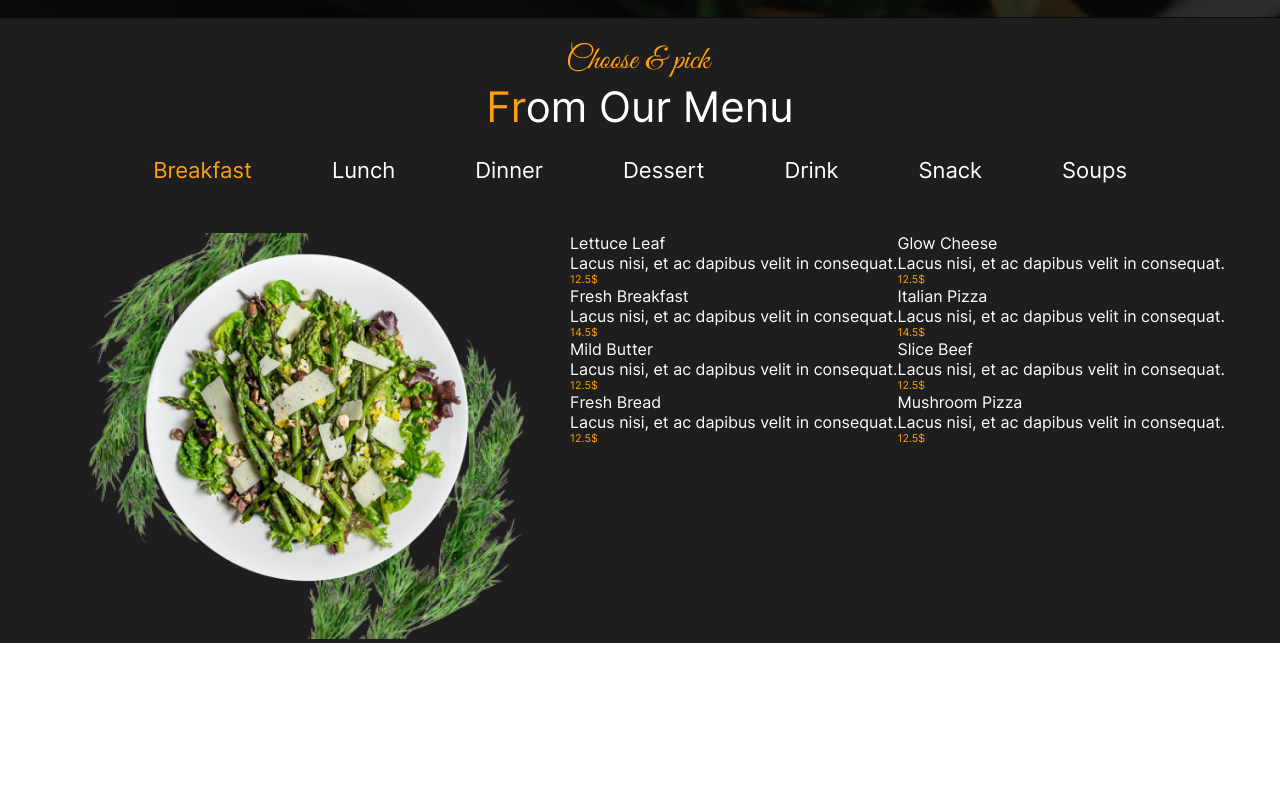
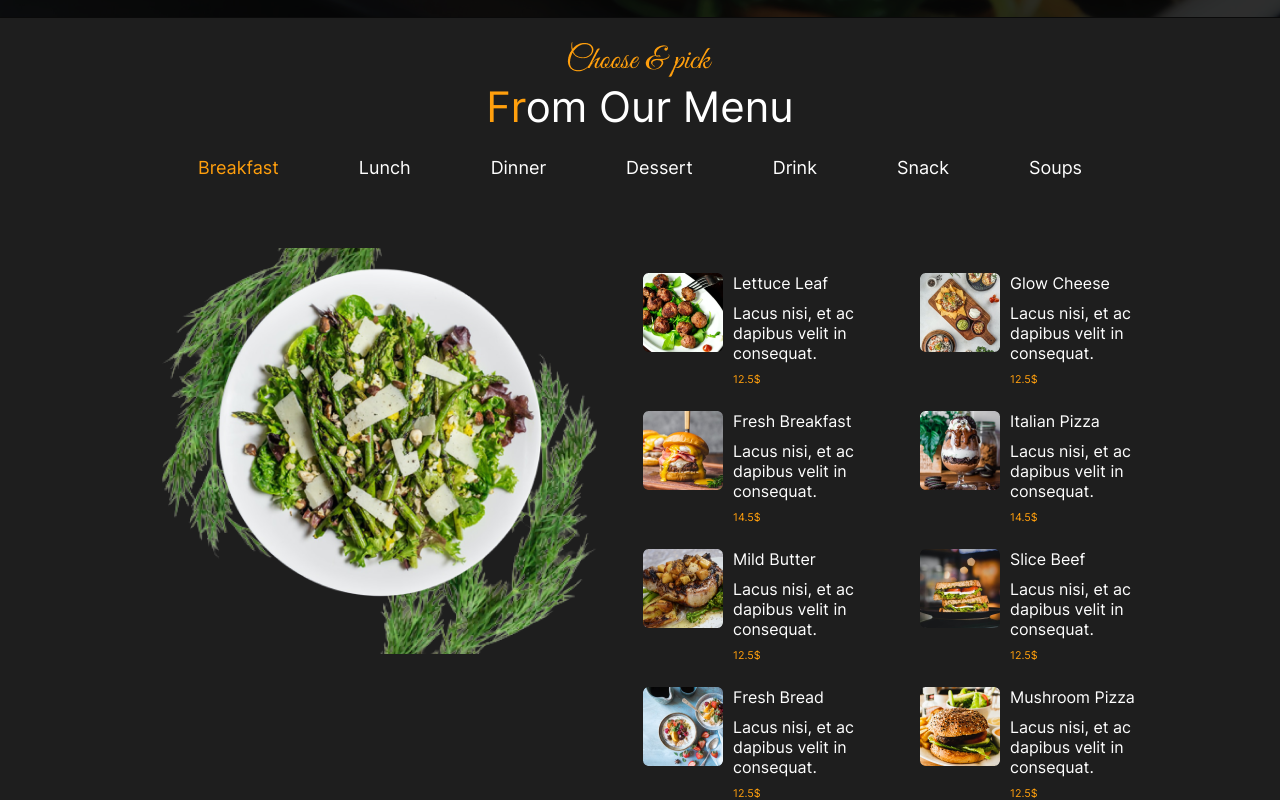
Before and after one commit to cyrilmuchemi/Restaurant-Website, a website built with webpack: page src/index.html in a window 1280 px wide. Shown: the part 3533-4333 px from the top of the page. Before the commit the page ends 4176 px from the top, so only its background shows below. Built offline with nearby package versions, Linux system fonts and the light colour scheme; files whose address does not match are found by name.

Commit message:
Complete the menu

```diff
--- a/src/index.html
+++ b/src/index.html
@@ -269,6 +269,9 @@
                     </article>
                 </div>
             </div>
+            <div class="chef">
+
+            </div>
     </main>
 </body>
 </html>
--- a/src/index.js
+++ b/src/index.js
@@ -33,6 +33,14 @@ import pizza from './images/pizza.png';
 import menuHeading from './images/Choose & pick.png';
 import menuLeaf from './images/menu-leaf.png';
 import menuPlate from './images/menu-plata.png';
+import food0 from './images/food-0.png';
+import food1 from './images/food-1.png';
+import food2 from './images/food-2.png';
+import food3 from './images/food-3.png';
+import food4 from './images/food-4.png';
+import food5 from './images/food-5.png';
+import food6 from './images/food-6.png';
+import food7 from './images/food-7.png';
 
 class Background {
   static heroBackground() {
@@ -292,6 +300,70 @@ class Background {
     menuPlateBox.appendChild(plateImage);
     return menuPlateBox;
   }
+
+  static menuItem1() {
+    const foodBox = document.querySelector('.food-image-0');
+    const foodImage = new Image();
+    foodImage.src = food0;
+    foodBox.appendChild(foodImage);
+    return foodBox;
+  }
+
+  static menuItem2() {
+    const foodBox = document.querySelector('.food-image-1');
+    const foodImage = new Image();
+    foodImage.src = food1;
+    foodBox.appendChild(foodImage);
+    return foodBox;
+  }
+
+  static menuItem3() {
+    const foodBox = document.querySelector('.food-image-2');
+    const foodImage = new Image();
+    foodImage.src = food2;
+    foodBox.appendChild(foodImage);
+    return foodBox;
+  }
+
+  static menuItem4() {
+    const foodBox = document.querySelector('.food-image-3');
+    const foodImage = new Image();
+    foodImage.src = food3;
+    foodBox.appendChild(foodImage);
+    return foodBox;
+  }
+
+  static menuItem5() {
+    const foodBox = document.querySelector('.food-image-4');
+    const foodImage = new Image();
+    foodImage.src = food4;
+    foodBox.appendChild(foodImage);
+    return foodBox;
+  }
+
+  static menuItem6() {
+    const foodBox = document.querySelector('.food-image-5');
+    const foodImage = new Image();
+    foodImage.src = food5;
+    foodBox.appendChild(foodImage);
+    return foodBox;
+  }
+
+  static menuItem7() {
+    const foodBox = document.querySelector('.food-image-6');
+    const foodImage = new Image();
+    foodImage.src = food6;
+    foodBox.appendChild(foodImage);
+    return foodBox;
+  }
+
+  static menuItem8() {
+    const foodBox = document.querySelector('.food-image-7');
+    const foodImage = new Image();
+    foodImage.src = food7;
+    foodBox.appendChild(foodImage);
+    return foodBox;
+  }
 }
 
 Background.heroBackground();
@@ -326,3 +398,11 @@ Background.customer();
 Background.menuHeader();
 Background.menuLeaf();
 Background.menuPlate();
+Background.menuItem1();
+Background.menuItem2();
+Background.menuItem3();
+Background.menuItem4();
+Background.menuItem5();
+Background.menuItem6();
+Background.menuItem7();
+Background.menuItem8();
--- a/src/style.css
+++ b/src/style.css
@@ -381,7 +381,7 @@
 .menu-navigation{
     display: flex;
     gap: 80px;
-    font-size: 22px;
+    font-size: 18px;
     padding-top: 25px;
     cursor: pointer;
 }
@@ -401,10 +401,24 @@
 
 .menu-container{
     display: flex;
-    margin-top: 50px;
+    margin-top: 70px;
+    width: 80%;
     color: var(--clr-white);
 }
 
 .menu-list{
     display: flex;
+    gap: 45px;
 }
+
+.food{
+    display: flex;
+    gap: 10px;
+    padding-top: 25px;
+}
+
+.food-text{
+    display: flex;
+    flex-direction: column;
+    gap: 10px;
+}
```
Also changed, not shown: src/images/food-4.png (added), src/images/food-5.png (added), src/images/food-6.png (added), src/images/food-7.png (added).
